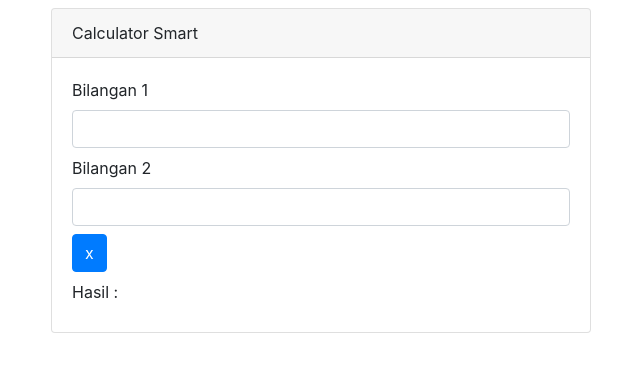
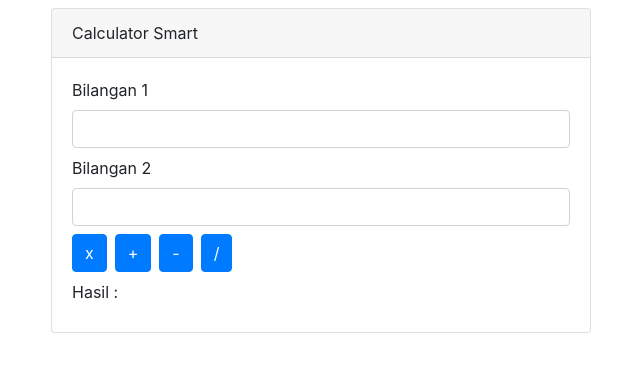
Before and after one commit to rzhasibuan/react-learn, a React (Create React App) app: page / in a window 1280 px wide. Shown: the top 372 px of the page, without its empty margins (34-674 px from the left). Built offline with nearby package versions, Linux system fonts and the light colour scheme.

Commit message:
calculator 2 learning

```diff
--- a/src/calculator.js
+++ b/src/calculator.js
@@ -1,26 +1,54 @@
+/* eslint-disable react/no-direct-mutation-state */
 /* eslint-disable no-unused-vars */
 import React, { Component } from 'react';
 
 class Calculator extends Component {
-    constructor(){
+    constructor() {
         super()
+
         this.state = {
-            bilangan1: '',
-            bilangan2: '',
-            hasil: '',
+            bilangan1 : '',
+            bilangan2 : '',
+            hasil : '',
         }
     }
-    changeHandlerHasil= (e) => {
+
+    inputHandler = (e) => {
         this.setState({
-            [e.target.name]: e.target.value,
+            [e.target.name] : e.target.value,
         })
     }
-    submitHandler = (e) =>  {
+
+    resultKali = (e) => {
         e.preventDefault()
-       this.setState({
-           hasil: this.state.bilangan1 * this.state.bilangan2
-       })
+        this.setState({
+            hasil: parseInt(this.state.bilangan1) * parseInt(this.state.bilangan2)
+        });
+        console.log(this.state)
     }
+
+    resultTambah = (e) => {
+        e.preventDefault()
+        this.setState({
+            hasil: parseInt(this.state.bilangan1) + parseInt(this.state.bilangan2)
+        })
+    }
+
+    resultKurang = (e) => {
+        e.preventDefault()
+        this.setState({
+            hasil: parseInt(this.state.bilangan1) - parseInt(this.state.bilangan2)
+        })
+    }
+
+    resultBagi = (e) => {
+        e.preventDefault()
+        this.setState({
+            hasil: parseInt(this.state.bilangan1) / parseInt(this.state.bilangan2)
+        })
+    }
+
+
     render() {
         return(
             <div className="container">
@@ -31,23 +59,26 @@ class Calculator extends Component {
                                 Calculator Smart
                             </div>
                             <div className="card-body">
-                                <form onSubmit={this.submitHandler}>
+                                <form>
                                     <div className="mb-2">
                                         <label htmlFor="bilangan1">Bilangan 1</label>
-                                        <input type="text" value={this.state.bilangan1} onChange={this.changeHandlerHasil} name="bilangan1" className="form-control"/>
+                                        <input type="number" value={this.state.bilangan1} onChange={this.inputHandler} name="bilangan1" className="form-control"/>
                                     </div>
                                     <div className="mb-2">
                                         <label htmlFor="bilangan2">Bilangan 2</label>
-                                        <input type="text" value={this.state.bilangan2} onChange={this.changeHandlerHasil} name="bilangan2" className="form-control"/>
+                                        <input type="number" value={this.state.bilangan2} onChange={this.inputHandler} name="bilangan2" className="form-control"/>
                                     </div>
                                     <div className="mb-2">
-                                       <button className="btn btn-primary mr-2">x</button>
+                                       <button onClick={this.resultKali} className="btn btn-primary mr-2">x</button>
+                                       <button onClick={this.resultTambah} className="btn btn-primary mr-2">+</button>
+                                       <button onClick={this.resultKurang} className="btn btn-primary mr-2">-</button>
+                                       <button onClick={this.resultBagi} className="btn btn-primary mr-2">/</button>
                                        {/* <button className="btn btn-primary mr-2">+</button>
                                        <button className="btn btn-primary mr-2">-</button>
                                        <button className="btn btn-primary mr-2">/</button> */}
                                     </div>
                                     <div className="mb-2">
-                                        <div>Hasil : {this.state.hasil} </div>
+                                        <div>Hasil : {this.state.hasil}</div>
                                     </div>
                                 </form>
                             </div>
```
